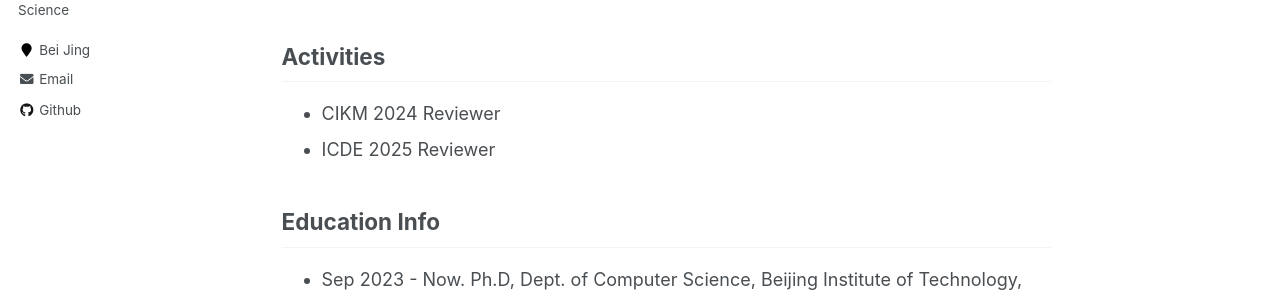
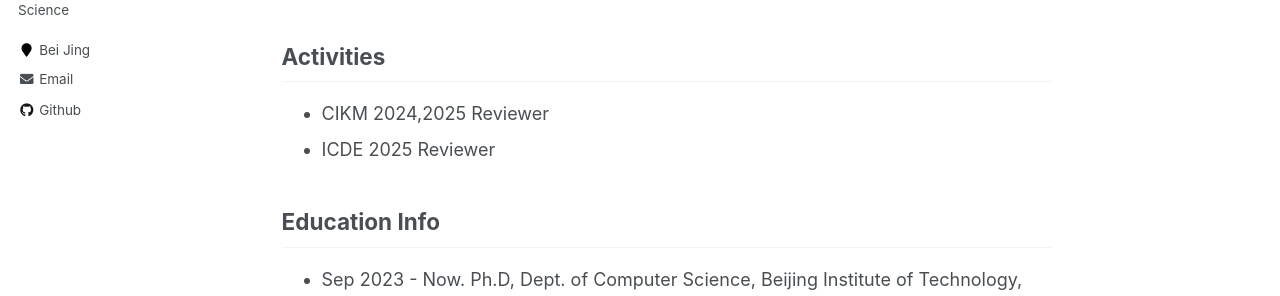
Before and after one commit to ddengyuhao/ddengyuhao.github.io, a Jekyll site: the page built from _pages/about.md, in a window 1280 px wide and 1008 px high. Shown: the part 418-714 px from the top of the window. Built offline with Jekyll 4.4.1, drawn with Linux system fonts in a browser that asks for light colours.

Commit message:
Update about.md

```diff
--- a/_pages/about.md
+++ b/_pages/about.md
@@ -22,7 +22,7 @@ My research interests are mainly about data lake.
 
 
 ## Activities
-* CIKM 2024 Reviewer
+* CIKM 2024,2025 Reviewer
 * ICDE 2025 Reviewer
 
 
```
